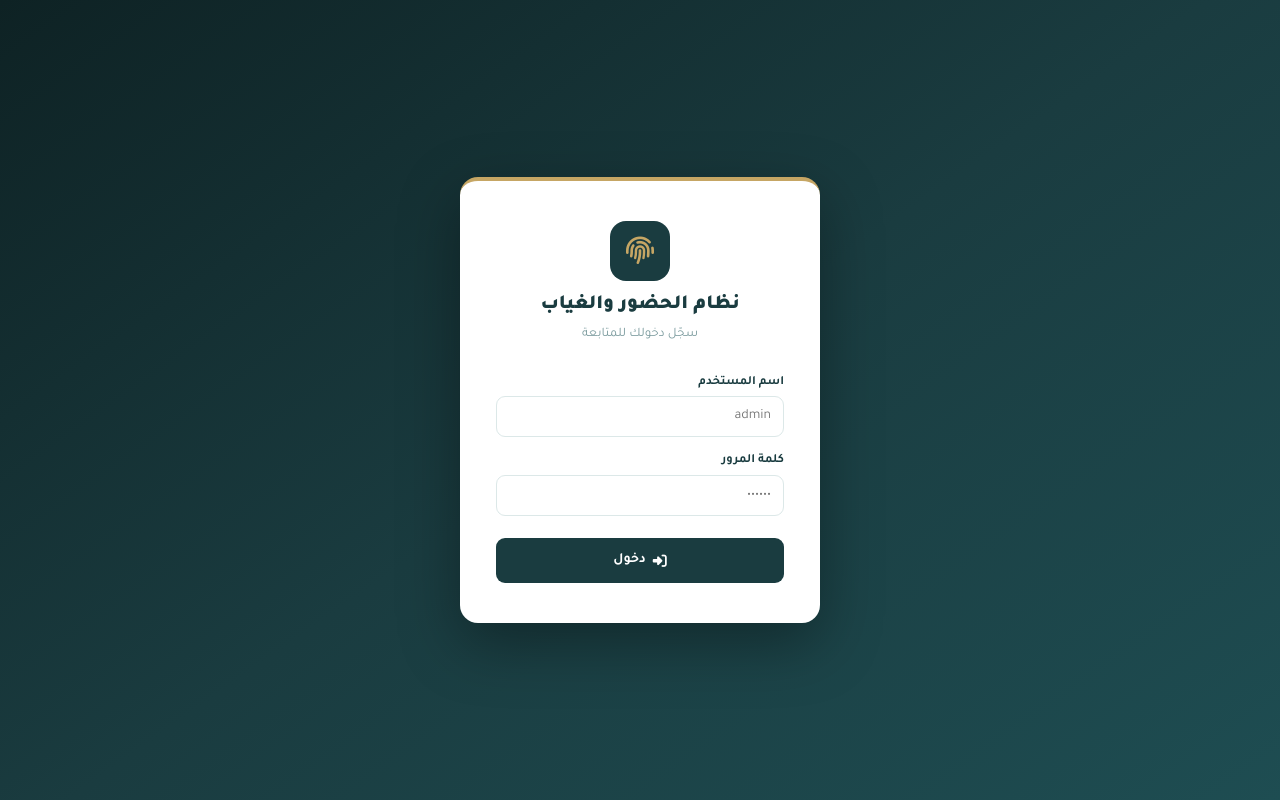
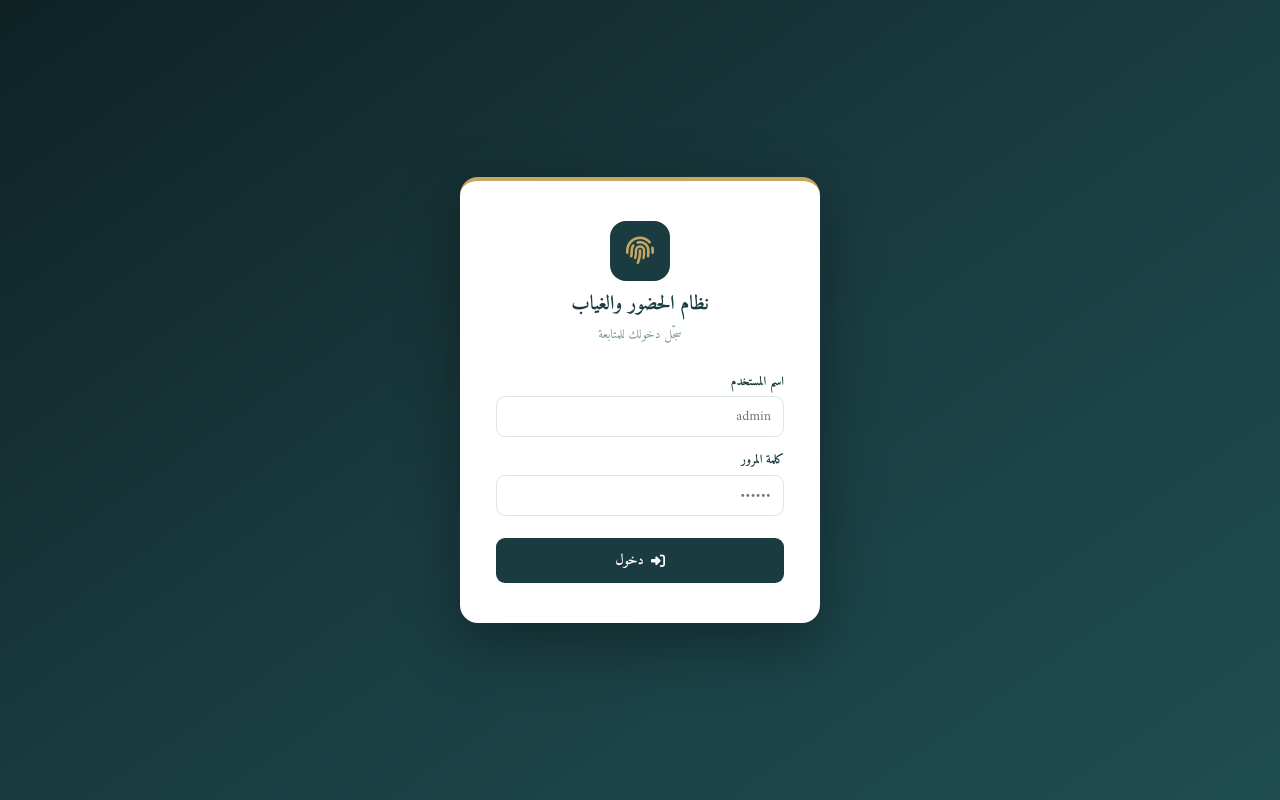
Before and after one commit to safinsight-boop/attendance-system, a Flask app: page / in a window 1280 px wide. Run offline with Flask 3, Linux system fonts and the light colour scheme.

Commit message:
تغيير خط الموقع إلى Amiri (عربي كلاسيكي بروح Times New Roman)
Co-Authored-By: Claude Sonnet 4.6 <noreply@anthropic.com>

```diff
--- a/templates/index.html
+++ b/templates/index.html
@@ -6,7 +6,7 @@
 <title>نظام الحضور والغياب</title>
 <link rel="stylesheet" href="https://cdn.jsdelivr.net/npm/bootstrap@5.3.2/dist/css/bootstrap.rtl.min.css">
 <link rel="stylesheet" href="https://cdnjs.cloudflare.com/ajax/libs/font-awesome/6.5.1/css/all.min.css">
-<link href="https://fonts.googleapis.com/css2?family=Tajawal:wght@300;400;500;700;900&display=swap" rel="stylesheet">
+<link href="https://fonts.googleapis.com/css2?family=Amiri:ital,wght@0,400;0,700;1,400;1,700&display=swap" rel="stylesheet">
 <style>
 :root {
   --sidebar-w: 255px;
@@ -25,7 +25,7 @@
   --card:     #ffffff;
 }
 * { box-sizing: border-box; margin: 0; padding: 0; }
-body { font-family: 'Tajawal', sans-serif; background: var(--bg); color: var(--text); }
+body { font-family: 'Amiri', 'Times New Roman', serif; background: var(--bg); color: var(--text); font-size: 15px; }
 * { font-variant-numeric: normal; unicode-bidi: plaintext; }
 input, td, th, span, div, p, b, strong { font-feature-settings: "tnum" 0; }
 
@@ -167,7 +167,7 @@ input, td, th, span, div, p, b, strong { font-feature-settings: "tnum" 0; }
 /* ── Leave Tabs ── */
 .leave-tab {
   background: #fff; border: 1.5px solid var(--border); color: var(--text);
-  border-radius: 8px; padding: 7px 14px; font-family: Tajawal; font-size: 13px;
+  border-radius: 8px; padding: 7px 14px; font-family: 'Amiri'; font-size: 13px;
   font-weight: 600; cursor: pointer; transition: all .18s; display: flex;
   align-items: center; gap: 6px;
 }
@@ -182,7 +182,7 @@ input, td, th, span, div, p, b, strong { font-feature-settings: "tnum" 0; }
 .btn-main {
   background: var(--primary); border: none; color: #fff;
   border-radius: 9px; padding: 9px 18px;
-  font-family: 'Tajawal'; font-size: 14px; font-weight: 700;
+  font-family: 'Amiri'; font-size: 14px; font-weight: 700;
   cursor: pointer; transition: all .18s;
   display: inline-flex; align-items: center; gap: 7px;
 }
@@ -190,7 +190,7 @@ input, td, th, span, div, p, b, strong { font-feature-settings: "tnum" 0; }
 .btn-gold {
   background: var(--gold); border: none; color: var(--primary);
   border-radius: 9px; padding: 9px 18px;
-  font-family: 'Tajawal'; font-size: 14px; font-weight: 700;
+  font-family: 'Amiri'; font-size: 14px; font-weight: 700;
   cursor: pointer; transition: all .18s;
   display: inline-flex; align-items: center; gap: 7px;
 }
@@ -198,14 +198,14 @@ input, td, th, span, div, p, b, strong { font-feature-settings: "tnum" 0; }
 .btn-green {
   background: #2a9d8f; border: none; color: #fff;
   border-radius: 9px; padding: 9px 18px;
-  font-family: 'Tajawal'; font-size: 14px; font-weight: 700;
+  font-family: 'Amiri'; font-size: 14px; font-weight: 700;
   cursor: pointer; transition: background .18s;
   display: inline-flex; align-items: center; gap: 7px;
 }
 .btn-green:hover { background: #21867a; }
 .btn-sm {
   border: none; border-radius: 7px; padding: 5px 11px;
-  font-family: 'Tajawal'; font-size: 12.5px; font-weight: 600;
+  font-family: 'Amiri'; font-size: 12.5px; font-weight: 600;
   cursor: pointer; transition: all .15s;
 }
 .btn-edit        { background: #e8f4f4; color: var(--primary); }
@@ -228,7 +228,7 @@ input, td, th, span, div, p, b, strong { font-feature-settings: "tnum" 0; }
 }
 .fg select, .fg input[type="date"], .fg input[type="number"] {
   border: 1.5px solid var(--border); border-radius: 9px;
-  padding: 8px 12px; font-family: 'Tajawal'; font-size: 14px;
+  padding: 8px 12px; font-family: 'Amiri'; font-size: 14px;
   color: var(--text); background: #fff; outline: none;
   min-width: 130px; transition: border .18s;
 }
@@ -244,7 +244,7 @@ input, td, th, span, div, p, b, strong { font-feature-settings: "tnum" 0; }
 .fl { display: block; font-size: 12.5px; font-weight: 700; color: var(--primary); margin-bottom: 5px; }
 .fc {
   width: 100%; border: 1.5px solid var(--border); border-radius: 9px;
-  padding: 9px 12px; font-family: 'Tajawal'; font-size: 14px;
+  padding: 9px 12px; font-family: 'Amiri'; font-size: 14px;
   color: var(--text); outline: none; transition: border .18s; background: #fff;
 }
 .fc:focus { border-color: var(--primary); box-shadow: 0 0 0 3px rgba(26,60,64,0.08); }
```
